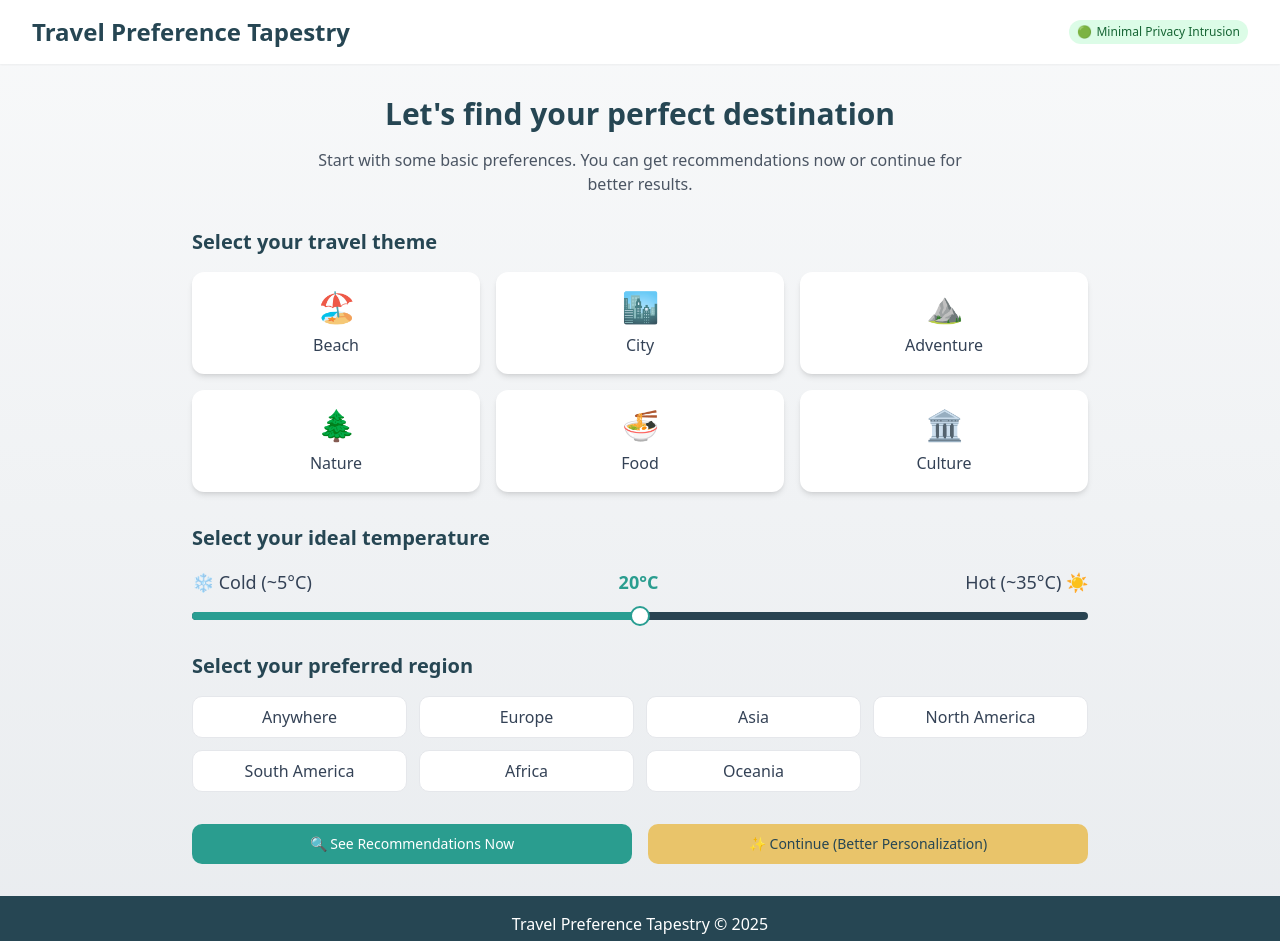
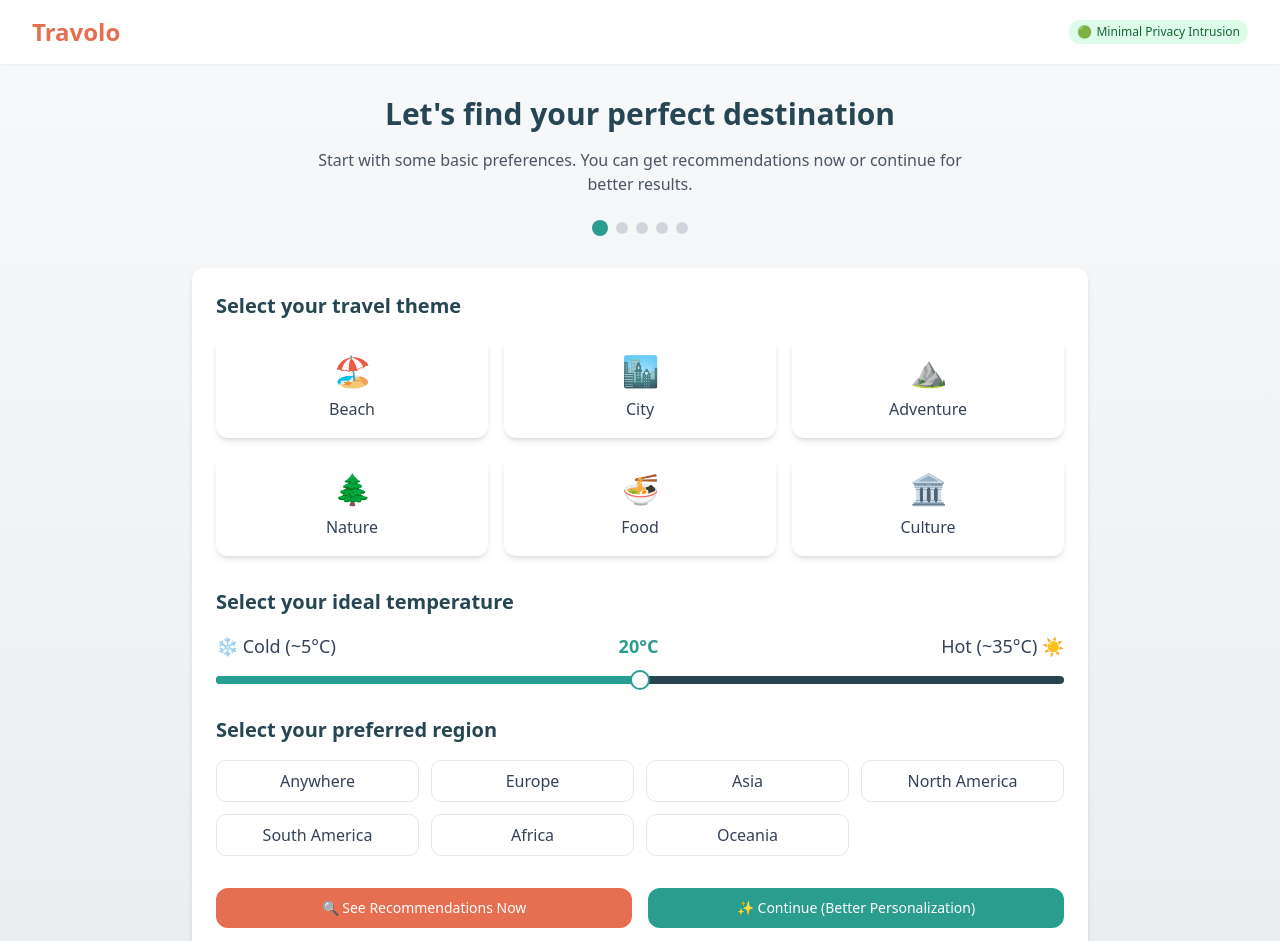
Before and after one commit to Mr-1011/travolo-frontend, a React (Vite) app: page / in a window 1280 px wide. Shown: the top 941 px of the page. Built offline with nearby package versions, Linux system fonts and the light colour scheme.

Commit message:
Refactor: Apply Airbnb-like styling
Update the project's styling to resemble Airbnb's design, including color schemes, typography, and layout.

```diff
--- a/src/components/StageButtons.tsx
+++ b/src/components/StageButtons.tsx
@@ -17,7 +17,7 @@ const StageButtons: React.FC<StageButtonsProps> = ({
     <div className="flex flex-col sm:flex-row gap-4 mt-8 w-full">
       <Button
         onClick={onGetRecommendations}
-        className="flex-1 bg-travel-teal hover:bg-travel-teal/90 text-white"
+        className="flex-1 bg-travel-red hover:bg-travel-red/90 text-white font-medium rounded-lg py-3 px-4"
       >
         🔍 {isFinalStage ? 'See Your Fully Personalized Recommendations' : 'See Recommendations Now'}
       </Button>
@@ -25,7 +25,7 @@ const StageButtons: React.FC<StageButtonsProps> = ({
       {!isFinalStage && onContinue && (
         <Button
           onClick={onContinue}
-          className="flex-1 bg-travel-gold hover:bg-travel-gold/90 text-travel-dark"
+          className="flex-1 bg-travel-teal hover:bg-travel-teal/90 text-white font-medium rounded-lg py-3 px-4"
         >
           ✨ Continue (Better Personalization)
         </Button>
--- a/src/pages/Index.tsx
+++ b/src/pages/Index.tsx
@@ -1,4 +1,3 @@
-
 import React, { useState } from 'react';
 // Common components
 import PrivacyLevel from '@/components/PrivacyLevel';
@@ -85,11 +84,7 @@ const sampleConversationQuestions = [
   "What aspects of a destination are most important to you?"
 ];
 
-// Sample Recommendations
 const generateRecommendations = (preferences: UserPreferences, privacyLevel: PrivacyLevelType): Recommendation[] => {
-  // This is a simplified mock function
-  // In a real app, this would call an API with the user's preferences
-
   const sampleRecommendations: Recommendation[] = [
     {
       id: 'santorini',
@@ -142,35 +137,27 @@ const generateRecommendations = (preferences: UserPreferences, privacyLevel: Pri
 };
 
 const Index = () => {
-  // State for managing the current stage and privacy level
   const [currentStage, setCurrentStage] = useState<Stage>(1);
   const [privacyLevel, setPrivacyLevel] = useState<PrivacyLevelType>('minimal');
   const [showRecommendations, setShowRecommendations] = useState(false);
 
-  // User preferences for all stages
   const [preferences, setPreferences] = useState<UserPreferences>({
-    // Stage 1
     theme: '',
     temperature: [20],
     region: '',
 
-    // Stage 2
     activities: [],
     budget: '',
     duration: '',
     mood: '',
 
-    // Stage 3
     destinationRatings: {},
 
-    // Stage 4
     conversationInsights: [],
 
-    // Stage 5
     photos: []
   });
 
-  // State for chat in Stage 4
   const [messages, setMessages] = useState<Message[]>([
     {
       id: '1',
@@ -180,10 +167,8 @@ const Index = () => {
   ]);
   const [isTyping, setIsTyping] = useState(false);
 
-  // Recommendations
   const [recommendations, setRecommendations] = useState<Recommendation[]>([]);
 
-  // Stage progression handlers
   const handleContinueToNextStage = () => {
     const nextStage = (currentStage + 1) as Stage;
     setCurrentStage(nextStage);
@@ -207,7 +192,6 @@ const Index = () => {
   };
 
   const handleGetRecommendations = () => {
-    // Generate recommendations based on current preferences
     const newRecommendations = generateRecommendations(preferences, privacyLevel);
     setRecommendations(newRecommendations);
     setShowRecommendations(true);
@@ -218,12 +202,10 @@ const Index = () => {
   };
 
   const handleRegenerateRecommendations = () => {
-    // Regenerate recommendations (this could have some randomness in a real app)
     const newRecommendations = generateRecommendations(preferences, privacyLevel);
     setRecommendations(newRecommendations);
   };
 
-  // Stage 1 handlers
   const handleThemeSelect = (theme: string) => {
     setPreferences(prev => ({ ...prev, theme }));
   };
@@ -236,7 +218,6 @@ const Index = () => {
     setPreferences(prev => ({ ...prev, region }));
   };
 
-  // Stage 2 handlers
   const handleActivityToggle = (activityId: string) => {
     setPreferences(prev => {
       const activities = [...prev.activities];
@@ -264,7 +245,6 @@ const Index = () => {
     setPreferences(prev => ({ ...prev, mood }));
   };
 
-  // Stage 3 handlers
   const handleDestinationRatingChange = (destinationId: string, rating: number) => {
     setPreferences(prev => ({
       ...prev,
@@ -275,9 +255,7 @@ const Index = () => {
     }));
   };
 
-  // Stage 4 handlers
   const handleSendMessage = (message: string) => {
-    // Add user message
     const userMessage: Message = {
       id: Date.now().toString(),
       text: message,
@@ -287,9 +265,7 @@ const Index = () => {
     setMessages(prev => [...prev, userMessage]);
     setIsTyping(true);
 
-    // Simulate AI response (in a real app, this would call an API)
     setTimeout(() => {
-      // Get a random question from the sample questions
       const randomQuestion = sampleConversationQuestions[
         Math.floor(Math.random() * sampleConversationQuestions.length)
       ];
@@ -303,7 +279,6 @@ const Index = () => {
       setMessages(prev => [...prev, aiMessage]);
       setIsTyping(false);
 
-      // Save insights (simplified for this demo)
       setPreferences(prev => ({
         ...prev,
         conversationInsights: [...prev.conversationInsights, message]
@@ -311,12 +286,10 @@ const Index = () => {
     }, 1500);
   };
 
-  // Stage 5 handlers
   const handlePhotoUpload = (photos: string[]) => {
     setPreferences(prev => ({ ...prev, photos }));
   };
 
-  // Render the appropriate stage based on currentStage
   const renderCurrentStage = () => {
     if (showRecommendations) {
       return (
@@ -332,7 +305,7 @@ const Index = () => {
     switch(currentStage) {
       case 1:
         return (
-          <>
+          <div className="bg-white rounded-xl shadow-md p-6 mb-8">
             <ThemeSelector
               selectedTheme={preferences.theme}
               onThemeSelect={handleThemeSelect}
@@ -352,12 +325,12 @@ const Index = () => {
               onGetRecommendations={handleGetRecommendations}
               onContinue={handleContinueToNextStage}
             />
-          </>
+          </div>
         );
 
       case 2:
         return (
-          <>
+          <div className="bg-white rounded-xl shadow-md p-6 mb-8">
             <ActivitySelector
               selectedActivities={preferences.activities}
               onActivityToggle={handleActivityToggle}
@@ -382,12 +355,12 @@ const Index = () => {
               onGetRecommendations={handleGetRecommendations}
               onContinue={handleContinueToNextStage}
             />
-          </>
+          </div>
         );
 
       case 3:
         return (
-          <>
+          <div className="bg-white rounded-xl shadow-md p-6 mb-8">
             <DestinationRating
               destinations={destinations}
               ratings={preferences.destinationRatings}
@@ -398,12 +371,12 @@ const Index = () => {
               onGetRecommendations={handleGetRecommendations}
               onContinue={handleContinueToNextStage}
             />
-          </>
+          </div>
         );
 
       case 4:
         return (
-          <>
+          <div className="bg-white rounded-xl shadow-md p-6 mb-8">
             <ConversationInput
               messages={messages}
               onSendMessage={handleSendMessage}
@@ -414,12 +387,12 @@ const Index = () => {
               onGetRecommendations={handleGetRecommendations}
               onContinue={handleContinueToNextStage}
             />
-          </>
+          </div>
         );
 
       case 5:
         return (
-          <>
+          <div className="bg-white rounded-xl shadow-md p-6 mb-8">
             <PhotoUpload
               photos={preferences.photos}
               onPhotoUpload={handlePhotoUpload}
@@ -429,7 +402,7 @@ const Index = () => {
               onGetRecommendations={handleGetRecommendations}
               isFinalStage={true}
             />
-          </>
+          </div>
         );
 
       default:
@@ -439,9 +412,9 @@ const Index = () => {
 
   return (
     <div className="min-h-screen w-full">
-      <header className="bg-white shadow-sm">
+      <header className="bg-white shadow-sm sticky top-0 z-10">
         <div className="container py-4 flex justify-between items-center">
-          <h1 className="text-2xl font-bold text-travel-dark">Travel Preference Tapestry</h1>
+          <h1 className="text-2xl font-bold text-travel-red">Travolo</h1>
           {!showRecommendations && <PrivacyLevel level={privacyLevel} />}
         </div>
       </header>
@@ -449,7 +422,7 @@ const Index = () => {
       <main className="container py-8">
         {!showRecommendations && (
           <div className="mb-8 text-center max-w-2xl mx-auto">
-            <h2 className="text-2xl md:text-3xl font-bold mb-4">
+            <h2 className="text-2xl md:text-3xl font-bold mb-4 text-travel-dark">
               {currentStage === 1 && "Let's find your perfect destination"}
               {currentStage === 2 && "Tell us more about your preferences"}
               {currentStage === 3 && "Rate these vacation ideas"}
@@ -463,6 +436,19 @@ const Index = () => {
               {currentStage === 4 && "A quick conversation will help us better understand your preferences."}
               {currentStage === 5 && "Sharing vacation photos helps us recommend the most personalized destinations."}
             </p>
+
+            <div className="flex justify-center mt-6 mb-2">
+              <div className="flex items-center gap-2">
+                {[1, 2, 3, 4, 5].map((stage) => (
+                  <div
+                    key={stage}
+                    className={`w-3 h-3 rounded-full ${
+                      stage <= currentStage ? 'bg-travel-teal' : 'bg-gray-300'
+                    } ${stage === currentStage ? 'w-4 h-4' : ''}`}
+                  />
+                ))}
+              </div>
+            </div>
           </div>
         )}
 
@@ -473,7 +459,7 @@ const Index = () => {
 
       <footer className="bg-travel-dark text-white py-4 mt-auto">
         <div className="container text-center">
-          <p>Travel Preference Tapestry &copy; {new Date().getFullYear()}</p>
+          <p>Travolo &copy; {new Date().getFullYear()} — Find your perfect trip</p>
         </div>
       </footer>
     </div>
```
